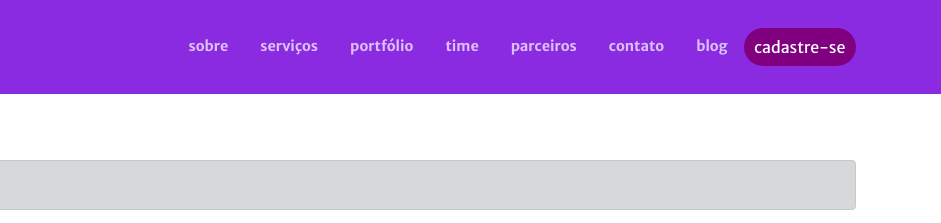
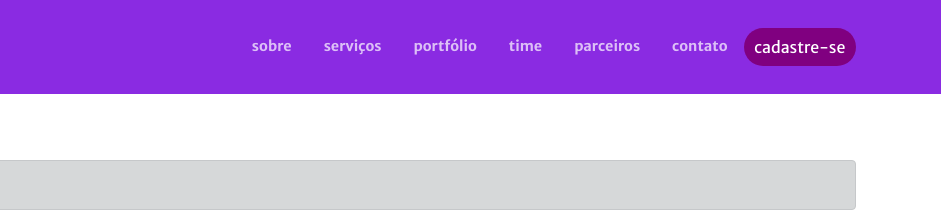
Before and after one commit to Codivas/landing-codivas.github.io, a plain HTML site: page pre-register.html in a window 1280 px wide. Shown: the top 223 px of the page, 339-1280 px from the left. Drawn offline with nearby package versions, Linux system fonts and the light colour scheme.

Commit message:
remove link blog

```diff
--- a/preregister.html
+++ b/pre-register.html
@@ -166,14 +166,6 @@
                 >contato</a
               >
             </li>
-            <li class="nav-item">
-              <a
-                class="nav-link js-scroll-trigger"
-                href="http://blog.codivas.com.br/"
-                target="_blank"
-                >blog</a
-              >
-            </li>
             <li class="nav-item"></li>
           </ul>
           <a href="https://forms.gle/Xysa5Na65Fi2ure8A"
```
Also changed, not shown: index.html (+1 -4 lines).
